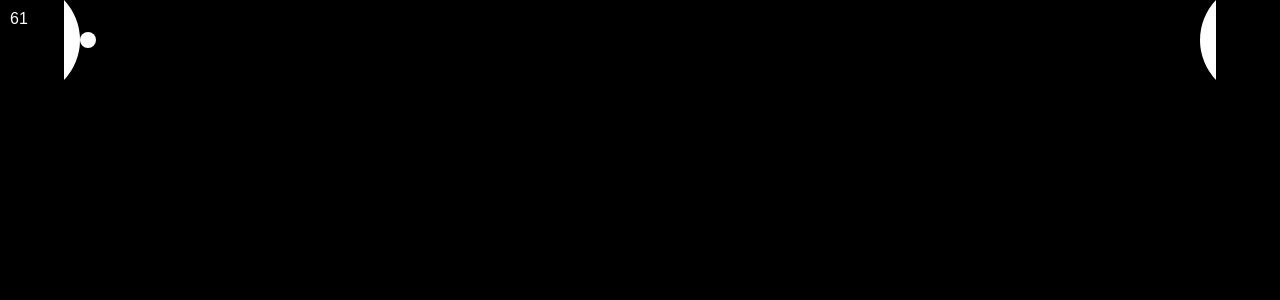
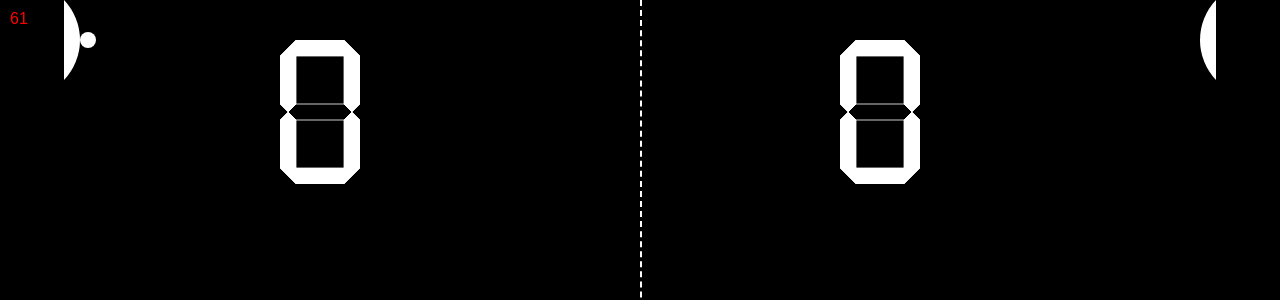
Before and after one commit to tonai/react-pong, a React (Create React App) app: page / in a window 1280 px wide. Shown: the top 300 px of the page. Built offline with nearby package versions, Linux system fonts and the light colour scheme.

Commit message:
Add score and move fps display into a separated component.

```diff
--- /dev/null
+++ b/src/components/Fps/Fps.jsx
@@ -0,0 +1,48 @@
+import React, { PureComponent } from 'react';
+
+export class Fps extends PureComponent {
+
+  state = {
+    frames: []
+  };
+  unmounted = false;
+
+  onEachStep = time => {
+    this.setState(state => {
+      const frames = state.frames.filter(frame => frame > time - 1000);
+      frames.push(time);
+      return { frames };
+    });
+  };
+
+  step = (time) => {
+    if (!this.unmounted) {
+      this.onEachStep(time);
+      requestAnimationFrame(this.step);
+    }
+  };
+
+  componentDidMount() {
+    requestAnimationFrame(this.step);
+  }
+
+  componentWillUnmount() {
+    this.unmounted = true;
+  }
+
+  render() {
+    const { frames } = this.state;
+
+    const counterStyle = {
+      color: 'red',
+      left: '10px',
+      position: 'absolute',
+      top: '10px'
+    };
+
+    return (
+      <div style={counterStyle}>{frames.length}</div>
+    );
+  }
+
+}
--- a/src/components/Manager/Manager.jsx
+++ b/src/components/Manager/Manager.jsx
@@ -1,6 +1,8 @@
 import React, { PureComponent } from 'react';
 
+import { Fps } from '../Fps/Fps';
 import { Game } from '../Game/Game';
+import { Score } from '../Score/Score';
 
 export class Manager extends PureComponent {
 
@@ -9,18 +11,9 @@ export class Manager extends PureComponent {
   };
 
   state = {
-    frames: [],
     scorePlayer1: 0,
     scorePlayer2: 0,
     startPlayer: 'player1'
-  };
-
-  onEachStep = time => {
-    this.setState(state => {
-      const frames = state.frames.filter(frame => frame > time - 1000);
-      frames.push(time);
-      return { frames };
-    });
   };
 
   onEnd = winner => {
@@ -37,30 +30,23 @@ export class Manager extends PureComponent {
     }
   };
 
-  step = (time) => {
-    this.onEachStep(time);
-    requestAnimationFrame(this.step);
-  };
-
-  componentDidMount() {
-    const { displayFps } = this.props;
-    if (displayFps) {
-      requestAnimationFrame(this.step);
-    }
-  }
-
   render() {
     const { displayFps } = this.props;
-    const { frames, scorePlayer1, scorePlayer2, startPlayer } = this.state;
+    const { scorePlayer1, scorePlayer2, startPlayer } = this.state;
 
     const managerStyle = {
       position: 'relative'
     };
-    const counterStyle = {
-      color: 'white',
-      left: '10px',
+    const separatorStyle = {
+      bottom: 0,
+      borderColor: 'white',
+      borderStyle: 'dashed',
+      borderWidth: '0 2px 0 0',
+      left: '50vw',
       position: 'absolute',
-      top: '10px'
+      top: 0,
+      transform: 'transformX(-1px)',
+      width: 0
     };
 
     return (
@@ -70,7 +56,9 @@ export class Manager extends PureComponent {
           onEnd={this.onEnd}
           startPlayer={startPlayer}
         />
-        {displayFps && (<div style={counterStyle}>{frames.length}</div>)}
+        <Score scorePlayer1={scorePlayer1} scorePlayer2={scorePlayer2} />
+        <div style={separatorStyle} />
+        {displayFps && (<Fps/>)}
       </div>
     );
   }
--- /dev/null
+++ b/src/components/Score/Score.jsx
@@ -0,0 +1,69 @@
+import React, { PureComponent } from 'react';
+
+export class Score extends PureComponent {
+
+  fillArray(score) {
+    const array = [];
+    array[0] = score !== 1 && score !== 4;
+    array[1] = score !== 1 && score !== 2 && score !== 3 && score !== 7;
+    array[2] = score !== 5 && score !== 6;
+    array[3] = score !== 0 && score !== 1 && score !== 7;
+    array[4] = score === 0 || score === 2 || score === 6 || score === 8;
+    array[5] = score !== 2;
+    array[6] = score !== 1 && score !== 4 && score !== 7;
+    return array;
+  }
+
+  render() {
+    const { scorePlayer1, scorePlayer2 } = this.props;
+
+    const player1ScoreStyle = {
+      height: '18vh',
+      left: '25vw',
+      position: 'absolute',
+      top: '5vh',
+      transform: 'translateX(-50%)',
+      width: '10vh',
+    };
+    const player2ScoreStyle = {
+      height: '18vh',
+      position: 'absolute',
+      right: '25vw',
+      top: '5vh',
+      transform: 'translateX(-50%)',
+      width: '10vh',
+    };
+    const pathStyle = {
+      stroke: 'white',
+      strokeWidth: '0.1px',
+      transition: 'fill 400ms'
+    };
+
+    const fill1 = this.fillArray(scorePlayer1);
+    const fill2 = this.fillArray(scorePlayer2);
+
+    return (
+      <div>
+        <svg style={player1ScoreStyle} viewBox="0 0 10 18">
+          <path style={pathStyle} d="M1,1 L2,0 8,0 9,1 8,2 2,2 Z" fill={fill1[0] ? 'white' : 'transparent'} />
+          <path style={pathStyle} d="M1,1 L2,2 2,8 1,9 0,8 0,2 Z" fill={fill1[1] ? 'white' : 'transparent'} />
+          <path style={pathStyle} d="M9,1 L10,2 10,8 9,9 8,8 8,2 Z" fill={fill1[2] ? 'white' : 'transparent'} />
+          <path style={pathStyle} d="M1,9 L2,8 8,8 9,9 8,10 2,10 Z" fill={fill1[3] ? 'white' : 'transparent'} />
+          <path style={pathStyle} d="M1,9 L2,10 2,16 1,17 0,16 0,10 Z" fill={fill1[4] ? 'white' : 'transparent'} />
+          <path style={pathStyle} d="M9,9 L10,10 10,16 9,17 8,16 8,10 Z" fill={fill1[5] ? 'white' : 'transparent'} />
+          <path style={pathStyle} d="M1,17 L2,16 8,16 9,17 8,18 2,18 Z" fill={fill1[6] ? 'white' : 'transparent'} />
+        </svg>
+        <svg style={player2ScoreStyle} viewBox="0 0 10 18">
+          <path style={pathStyle} d="M1,1 L2,0 8,0 9,1 8,2 2,2 Z" fill={fill2[0] ? 'white' : 'transparent'} />
+          <path style={pathStyle} d="M1,1 L2,2 2,8 1,9 0,8 0,2 Z" fill={fill2[1] ? 'white' : 'transparent'} />
+          <path style={pathStyle} d="M9,1 L10,2 10,8 9,9 8,8 8,2 Z" fill={fill2[2] ? 'white' : 'transparent'} />
+          <path style={pathStyle} d="M1,9 L2,8 8,8 9,9 8,10 2,10 Z" fill={fill2[3] ? 'white' : 'transparent'} />
+          <path style={pathStyle} d="M1,9 L2,10 2,16 1,17 0,16 0,10 Z" fill={fill2[4] ? 'white' : 'transparent'} />
+          <path style={pathStyle} d="M9,9 L10,10 10,16 9,17 8,16 8,10 Z" fill={fill2[5] ? 'white' : 'transparent'} />
+          <path style={pathStyle} d="M1,17 L2,16 8,16 9,17 8,18 2,18 Z" fill={fill2[6] ? 'white' : 'transparent'} />
+        </svg>
+      </div>
+    );
+  }
+
+}
```
